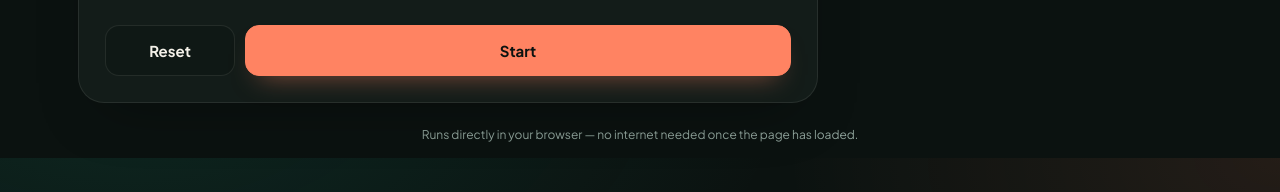
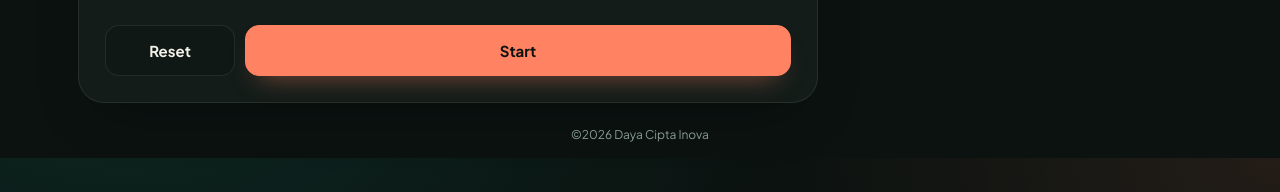
Before and after one commit to Krismada13/race-timer, a plain HTML site: page index.html in a window 1280 px wide. Shown: the part 642-834 px from the top of the page. Drawn offline with nearby package versions, Linux system fonts and the light colour scheme.

Commit message:
Update footer text with copyright information

```diff
--- a/index.html
+++ b/index.html
@@ -99,7 +99,7 @@
 
   </div>
 
-  <footer>Runs directly in your browser — no internet needed once the page has loaded.</footer>
+  <footer>©2026 Daya Cipta Inova</footer>
 </div>
 
 <script src="script.js"></script>
```
